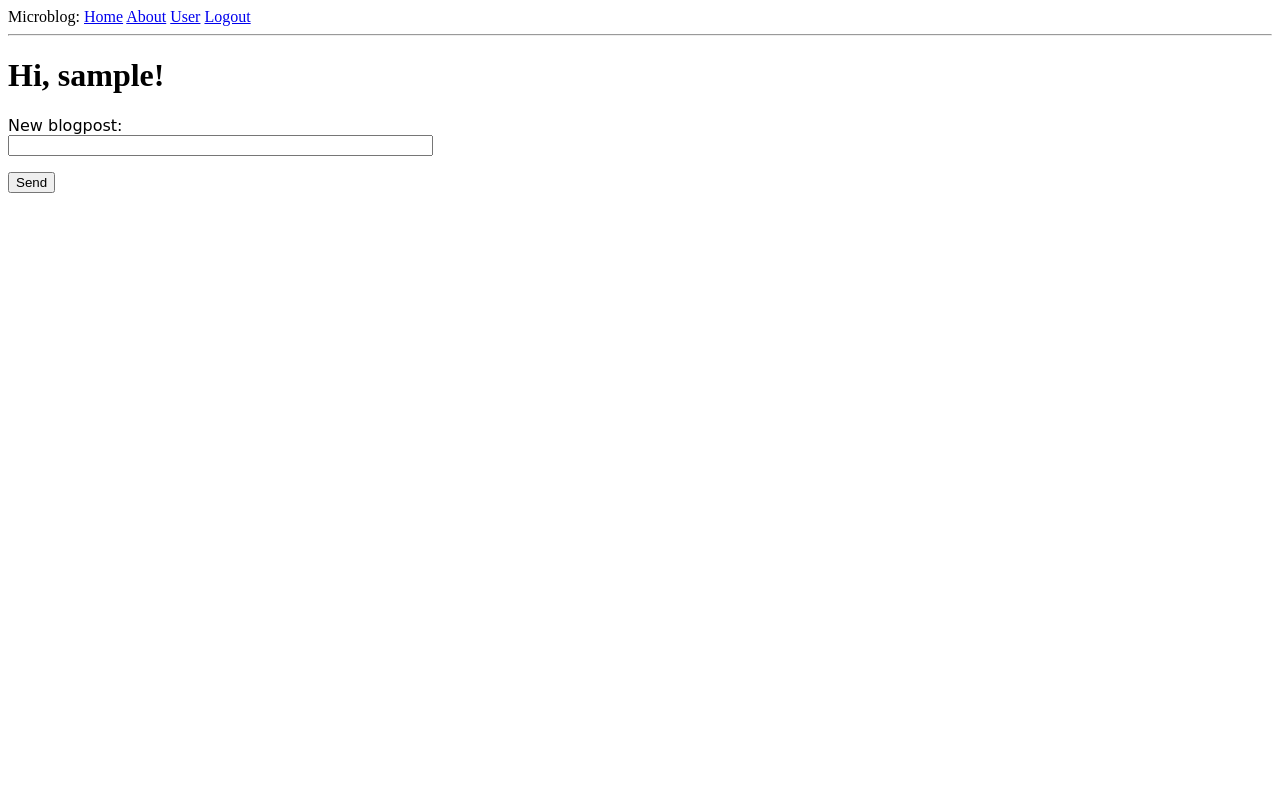
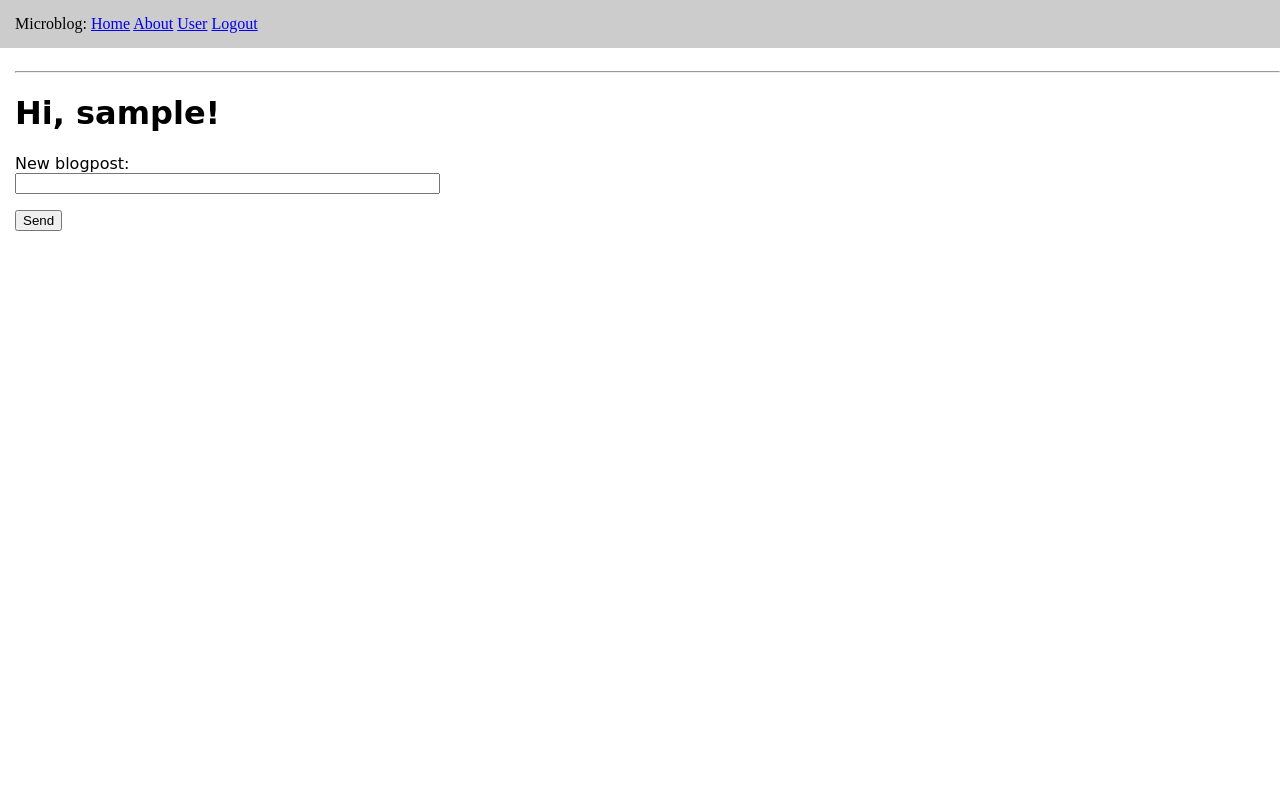
Before and after one commit to kjeivers/microblog-tutorial, a Flask app: page /user in a window 1280 px wide. Run offline with Flask 2, Linux system fonts and the light colour scheme; the visitor is signed in with stand-in values (Sample User, id 1); data comes from the database, SQL or seed files in the repository; data that the repository does not hold is empty.

Commit message:
Fix layout with 100% width and no horizontal scrollbar

```diff
--- a/app/templates/base.html
+++ b/app/templates/base.html
@@ -1,7 +1,20 @@
 <html>
 <head>
     <style>
-        p { font-family: "Comic Sans MS", cursive;}
+        html { overflow-x: hidden; }
+        p,h1 { font-family: "Comic Sans MS", cursive;}
+        body {
+            margin: 0;
+        }
+        div.top {
+            width: 100%;
+            background-color: #cccccc;
+        }
+        div.top, div.bottom {
+            padding-left: 15px;
+            padding-top: 15px;
+            padding-bottom: 15px;
+        }
     </style>
     {% if title %}
     <title>{{ title }} - microblog</title>
@@ -10,7 +23,7 @@
     {% endif %}
 </head>
 <body>
-<div>
+    <div class="top">
         Microblog:
         <a href="{{ url_for('index') }}">Home</a>
         <a href="{{ url_for('about') }}">About</a>
@@ -21,6 +34,7 @@
         <a href="{{ url_for('logout') }}">Logout</a>
         {% endif %}
     </div>
+    <div class="bottom">
         <hr>
         {% with messages = get_flashed_messages() %}
         {% if messages %}
@@ -32,5 +46,6 @@
         {% endif %}
         {% endwith %}
         {% block content %}{% endblock %}
+    </div>
 </body>
 </html>
--- a/app/templates/user.html
+++ b/app/templates/user.html
@@ -4,11 +4,11 @@
     <h1>Hi, {{ current_user.username }}!</h1>
     {% for post in posts %}
     <div>
-        <p>
+        <p style="display: inline-block">
             <img src="{{ current_user.avatar(20) }}">
             {{ post.author.username }} says: <b>{{ post.body }}</b>
-            <form id="delete{{ post.id }}" action="post/{{ post.id }}/delete" method="post">
-                <input type="submit" form="delete{{ post.id }}" value="Delete"/>
+            <form id="delete{{ post.id }}" action="post/{{ post.id }}/delete" method="post" style="display: inline-block">
+                <input type="submit" form="delete{{ post.id }}" value="Delete" style="margin-left: 10px"/>
             </form>
         </p>
     </div>
```
Lines whose indentation alone changed are shown as unchanged.
